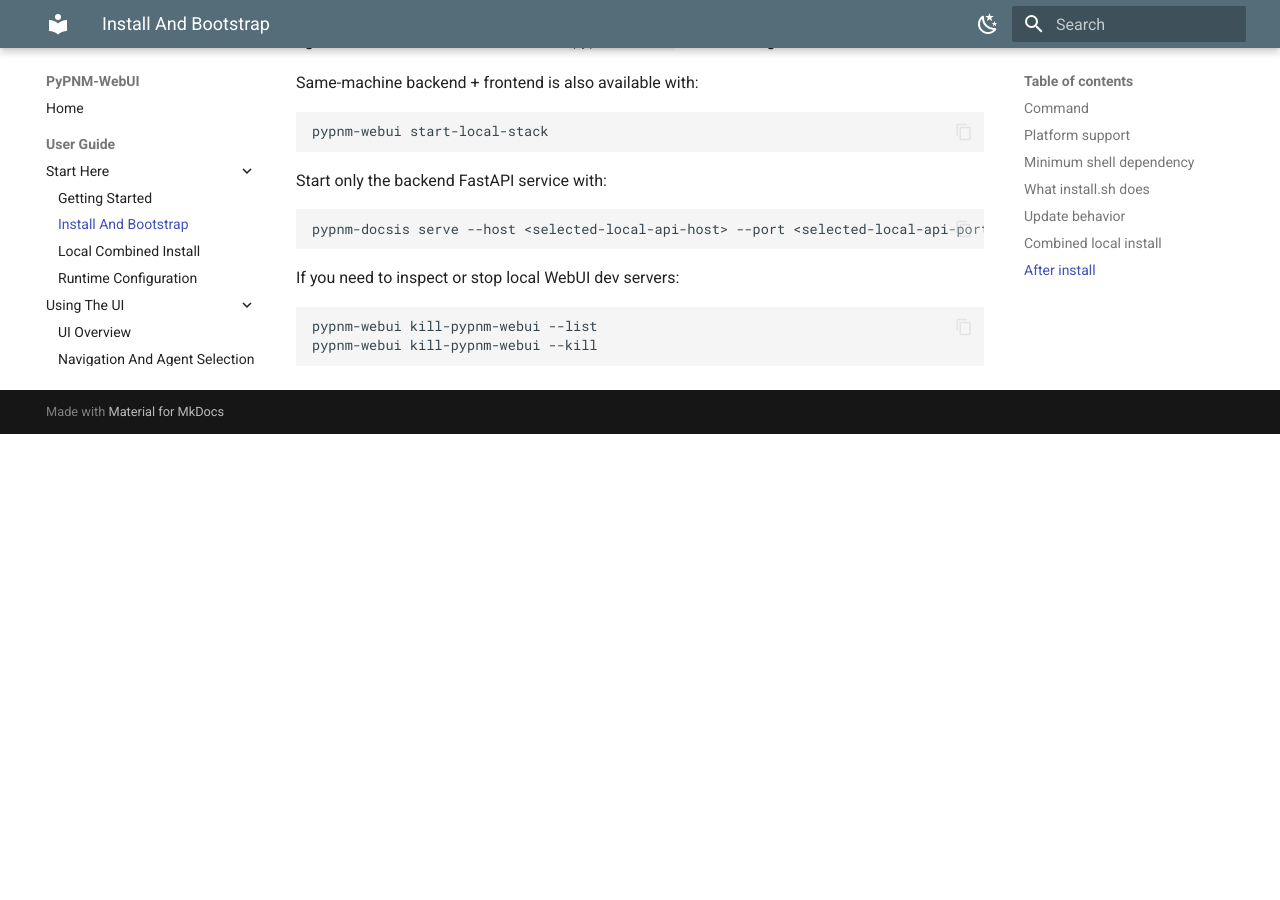
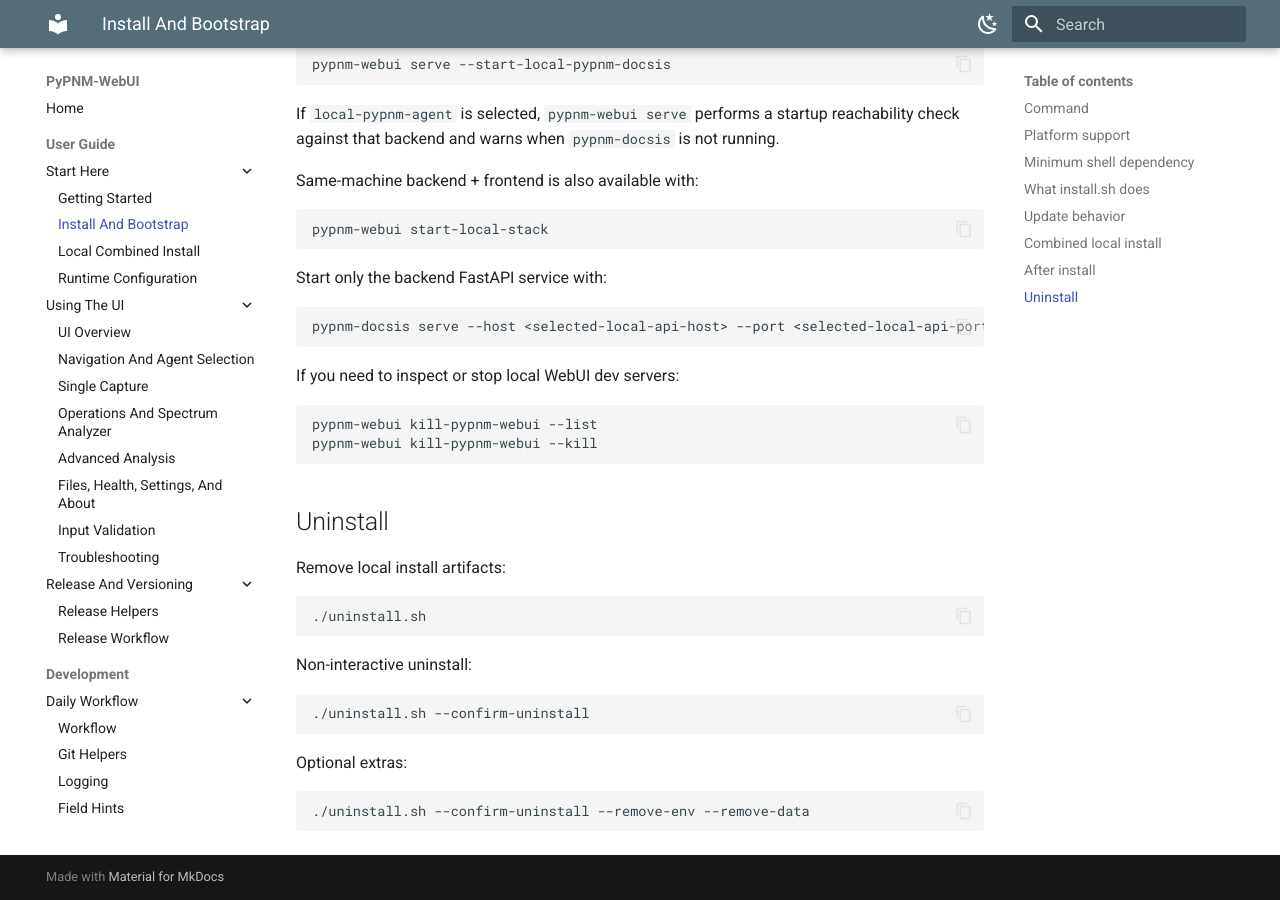
Before and after one commit to PyPNMApps/PyPNM-WebUI, an MkDocs documentation site: the page built from docs/user/install-and-bootstrap.md, in a window 1280 px wide and 900 px high, scrolled down 3640 px. Built offline with MkDocs 1.6.1 and Material for MkDocs 9.7.7, drawn with Linux system fonts in a browser that asks for light colours; before the commit the page ends 4074 px from its top, so only the background shows below that; some of the changed text lies outside the part shown.

Commit message:
Feature: Add explicit uninstall workflow for clean resets - add repo-level uninstall.sh wrapper and install helper script - remove local install artifacts including venv node modules config and shims - require explicit --confirm-uninstall for non-interactive uninstall runs - remove ambiguous --yes option from uninstall command surface - add optional remove-env and remove-data uninstall flags - document uninstall usage in README and install bootstrap user docs - 2026-03-27 12:43:04

````diff
--- a/docs/user/install-and-bootstrap.md
+++ b/docs/user/install-and-bootstrap.md
@@ -30,6 +30,12 @@
 
 ```bash
 ./install.sh --update-webui v0.1.6.0
+```
+
+Reset local install artifacts before reinstall:
+
+```bash
+./uninstall.sh --confirm-uninstall
 ```
 
 ## Platform support
@@ -176,3 +182,23 @@
 pypnm-webui kill-pypnm-webui --list
 pypnm-webui kill-pypnm-webui --kill
 ```
+
+## Uninstall
+
+Remove local install artifacts:
+
+```bash
+./uninstall.sh
+```
+
+Non-interactive uninstall:
+
+```bash
+./uninstall.sh --confirm-uninstall
+```
+
+Optional extras:
+
+```bash
+./uninstall.sh --confirm-uninstall --remove-env --remove-data
+```
````
Also changed, not shown: README.md (+6 -0 lines), 3 other files.
